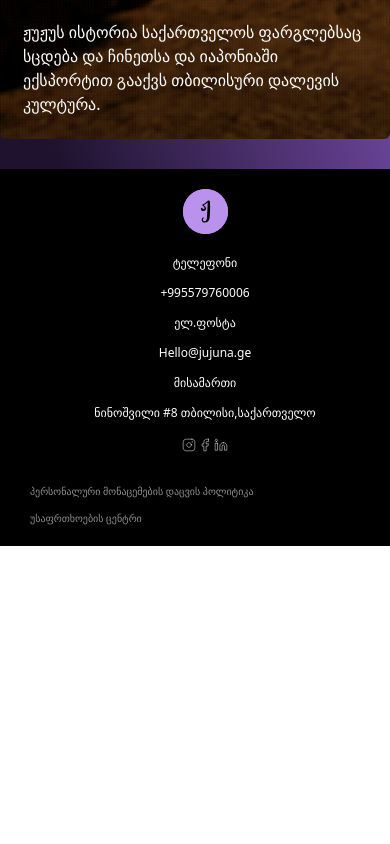
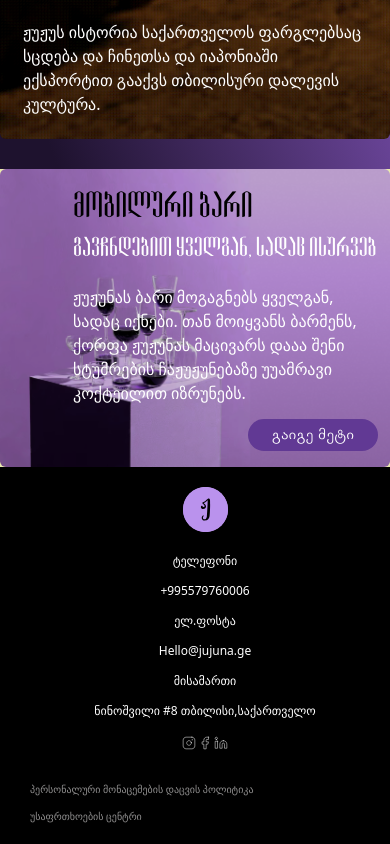
Before and after one commit to linesquad/jujuna, a React (Vite) app: page / in a window 390 px wide. Shown: the part 1063-1907 px from the top of the page. Before the commit the page ends 1609 px from the top, so only its background shows below. Built offline with nearby package versions, Linux system fonts and the light colour scheme.

Commit message:
feat: add MobileBar component ui design

```diff
--- /dev/null
+++ b/src/components/landingComponents/MobileBar.jsx
@@ -0,0 +1,31 @@
+import Button from "../Button";
+import Wrapper from "../Wrapper";
+
+function MobileBar() {
+  return (
+    <div className="bg-[#eaeaae]">
+      <Wrapper>
+        <div className="bg-[url('/images/banner2.png')] bg-no-repeat bg-cover pt-[12px] pr-[12px] pb-[16px] md:pt-[30px] md:pr-[30px] md:pb-[40px] lg:pt-[80px] lg:pr-[114px] lg:pb-[87px] flex justify-end rounded-md">
+          <div className="w-[305px] md:w-[450px] lg:w-[600px] flex flex-col">
+            <h2 className="text-[32px] lg:text-[60px] text-color-black font-tommaso">
+              მობილური ბარი
+            </h2>
+            <h3 className="text-[24px] lg:text-[34px] lg:mt-[52px] text-color-primary font-tommaso">
+              გავჩნდებით ყველგან, სადაც ისურვებ
+            </h3>
+            <p className="text-[16px] lg:text-[24px] text-color-primary mt-[20px]">
+              ჟუჟუნას ბარი მოგაგნებს ყველგან, სადაც იქნები. თან მოიყვანს
+              ბარმენს, ქორფა ჟუჟუნას მაცივარს დააა შენი სტუმრების ჩაჟუჟუნებაზე
+              უუამრავი კოქტეილით იზრუნებს.
+            </p>
+            <div className="flex justify-end md:justify-center mt-[14px] md:mt-[30px] lg:mt-[70px]">
+              <Button type="large">გაიგე მეტი</Button>
+            </div>
+          </div>
+        </div>
+      </Wrapper>
+    </div>
+  );
+}
+
+export default MobileBar;
--- a/src/pages/Home.jsx
+++ b/src/pages/Home.jsx
@@ -1,5 +1,6 @@
 import AboutUsComp from "../components/landingComponents/AboutUsComp";
 import Hero from "../components/landingComponents/Hero";
+import MobileBar from "../components/landingComponents/MobileBar";
 
 const Home = () => {
   return (
@@ -8,6 +9,7 @@ const Home = () => {
         <Hero />
         <AboutUsComp />
       </div>
+      <MobileBar />
     </div>
   );
 };
```
